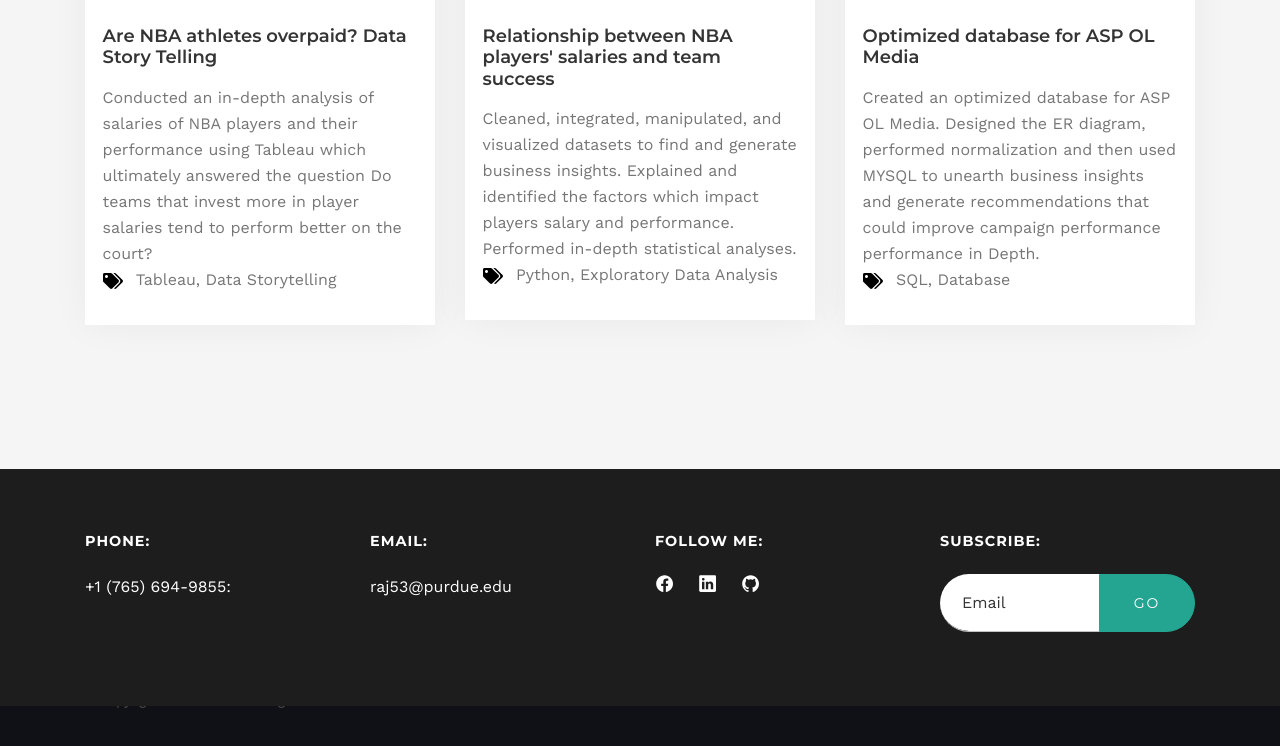
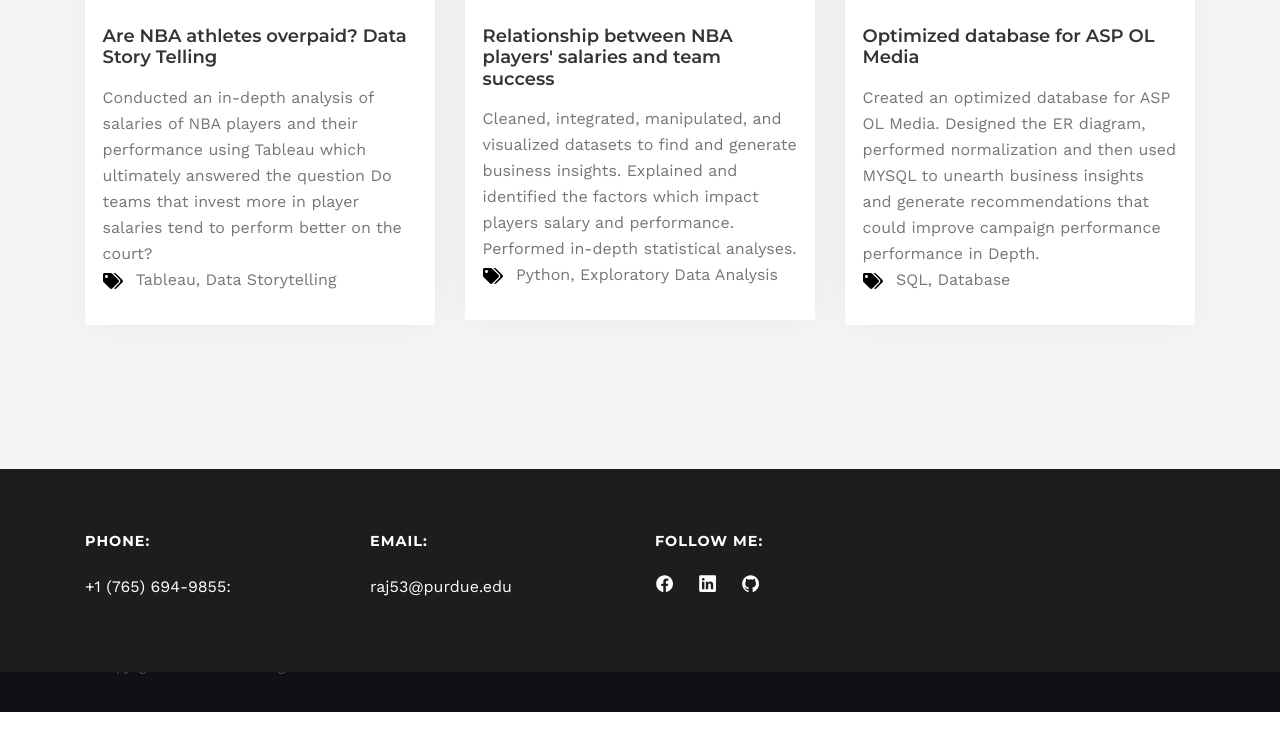
Before and after one commit to rk9453/test, a plain HTML site: page index.html in a window 1280 px wide. Shown: the part 4675-5421 px from the top of the page. After the commit the page ends 5387 px from the top, so only its background shows below. Drawn offline with nearby package versions, Linux system fonts and the light colour scheme.

Commit message:
Update index.html

```diff
--- a/index.html
+++ b/index.html
@@ -768,18 +768,6 @@
            <li><a href="https://github.com/ashvinrajpinjani"> <ion-icon name="logo-github"></ion-icon></a></li>
             </ul>
             </div>
-            <div class="col-md-6 col-lg-3">
-              <h6 class="text-white mb-4">Subscribe:</h6>
-              <form class="js-subscribe-form">
-                <div class="input-group">
-                  <input id="mc-email" type="email" class="form-control" placeholder="Email">
-                  <div class="input-group-append">
-                    <button class="btn" type="submit">Go</button>
-                  </div>
-                </div>
-                <label class="mc-label" for="mc-email" id="mc-notification"></label>
-              </form>
-            </div>
           </div>
         </div>
       </div>
```
